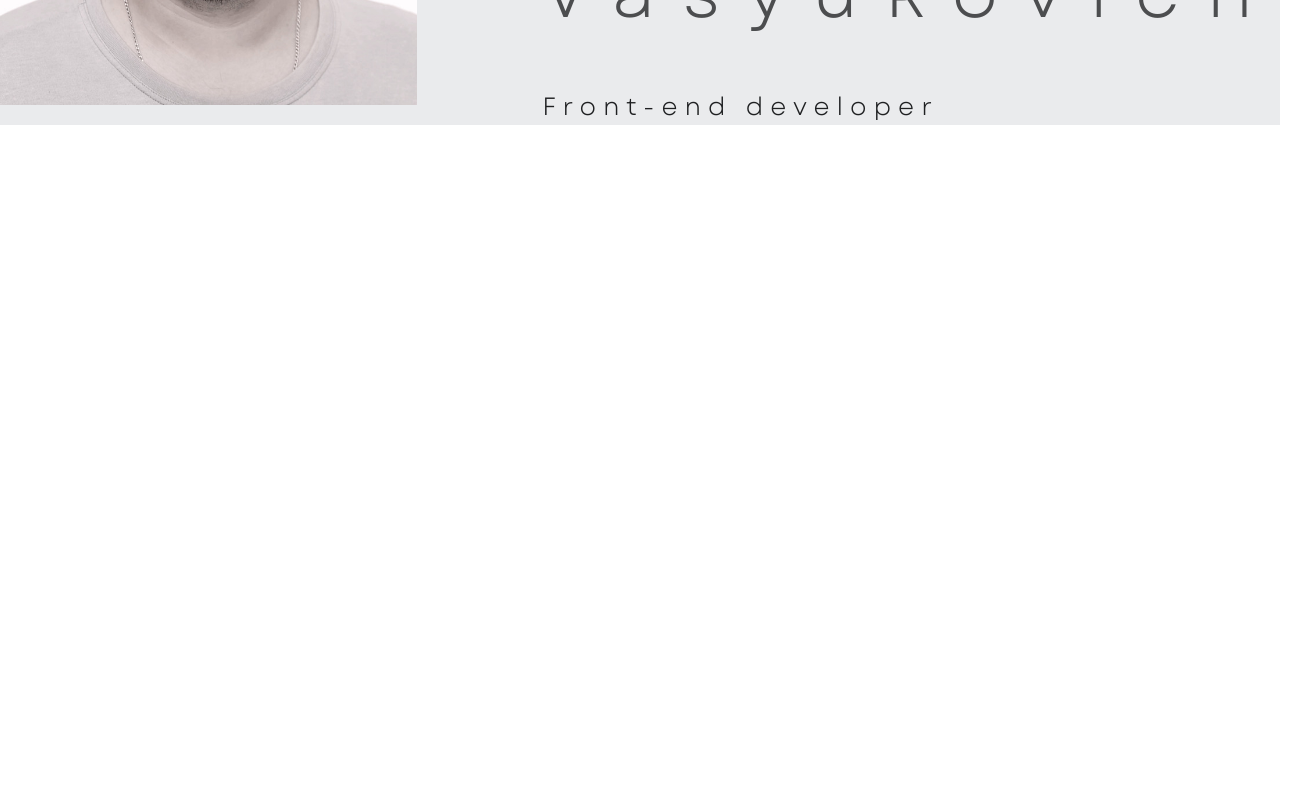
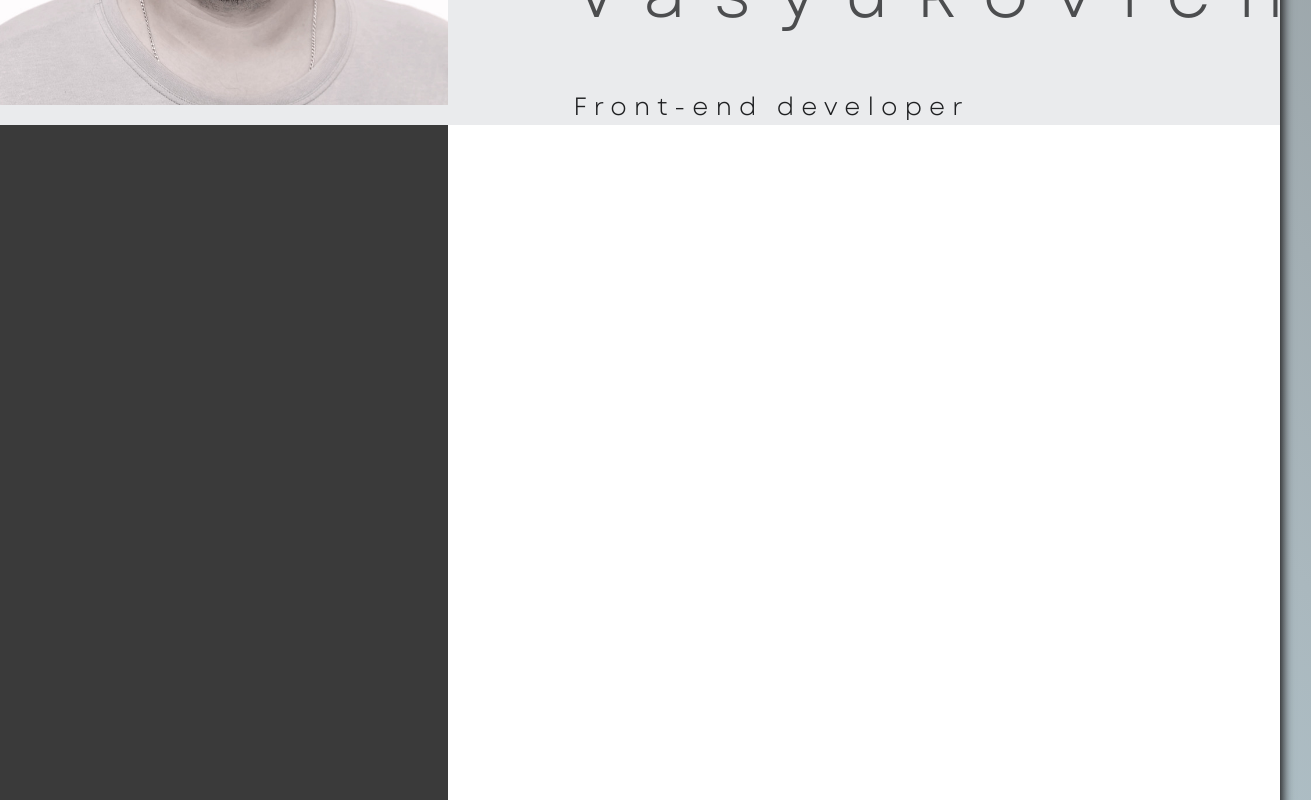
Before and after one commit to BrBrov/Portfolio, a React (Vite) app in the folder portfolio/: page / in a window 1280 px wide. Shown: the part 440-1240 px from the top of the page, 1311 px wide, since content can reach past the window. Built offline with nearby package versions, Linux system fonts and the light colour scheme.

Commit message:
feat: add main layout

```diff
--- a/portfolio/src/components/self-intro/self-intro.scss
+++ b/portfolio/src/components/self-intro/self-intro.scss
@@ -10,7 +10,7 @@
 
   &__img {
     display: flex;
-    width: 494px;
+    width: 35%;
     height: 465px;
     justify-content: center;
     align-items: center;
@@ -25,6 +25,7 @@
   &__wrapper {
     display: flex;
     box-sizing: border-box;
+    width: 65%;
     padding-left: 9.78%;
     flex-grow: 1;
     flex-direction: column;
--- /dev/null
+++ b/portfolio/src/layouts/Main/main.scss
@@ -0,0 +1,41 @@
+@import '../../styles/colors.scss';
+
+.main {
+  display: flex;
+  width: 100%;
+  min-height: 1535px;
+  flex-direction: row;
+
+  &__aside{
+    display: flex;
+    // box-sizing: border-box;
+    width: 35%;
+    // padding: 85px 0 0 80px;
+    flex-direction: row;
+    justify-content: flex-end;
+    background-color: map-get($colors, 'panel');
+  }
+
+  &__left-apnel {
+    display: flex;
+    width: 83.81%;
+    flex-direction: column;
+    justify-content: flex-start;
+  }
+
+  &__section {
+    display: flex;
+    width: 65%;
+    flex-direction: row;
+    justify-content: center;
+    background-color: map-get($colors, 'white');
+  }
+
+  &__rigth-panel {
+    display: flex;
+    width: 80.43%;
+    flex-direction: column;
+    justify-content: flex-end;
+    align-items: center;
+  }
+}
--- /dev/null
+++ b/portfolio/src/layouts/Main/main.tsx
@@ -0,0 +1,17 @@
+import { ReactElement } from 'react';
+import './main.scss';
+
+function Main (): ReactElement {
+  return (
+    <div className='main'>
+      <aside className='main__aside'>
+        <div className='main__left-apnel'></div>
+      </aside>
+      <section className='main__section'>
+        <div className='main__rigth-panel'></div>
+      </section>
+    </div>
+  );
+}
+
+export default Main;
--- a/portfolio/src/portfolio.scss
+++ b/portfolio/src/portfolio.scss
@@ -3,7 +3,7 @@
 .portfolio {
   position: relative;
   max-width: 1414px;
-  min-height: 2000px;
+  min-height: 2040px;
   margin: 40px auto 40px;
   box-shadow: 3px -3px 10px #161415;
   background-color: map-get($colors, 'white');
--- a/portfolio/src/portfolio.tsx
+++ b/portfolio/src/portfolio.tsx
@@ -6,6 +6,7 @@ import checkLanguage from './utils/checkLanguage';
 import setLanguage from './utils/setLanguage';
 import ContextApp from './context/context';
 import context from './context/context-init';
+import Main from './layouts/Main/main';
 
 
 function Portfolio() {
@@ -32,6 +33,7 @@ function Portfolio() {
       <Analytics debug = { false }/>
       <ContextApp.Provider value={contextInit()}>
         <Header setLangHeader={setLang}/>
+        <Main/>
       </ContextApp.Provider>
     </>
   );
```
Also changed, not shown: portfolio/src/layouts/Main/main.ts (deleted).
